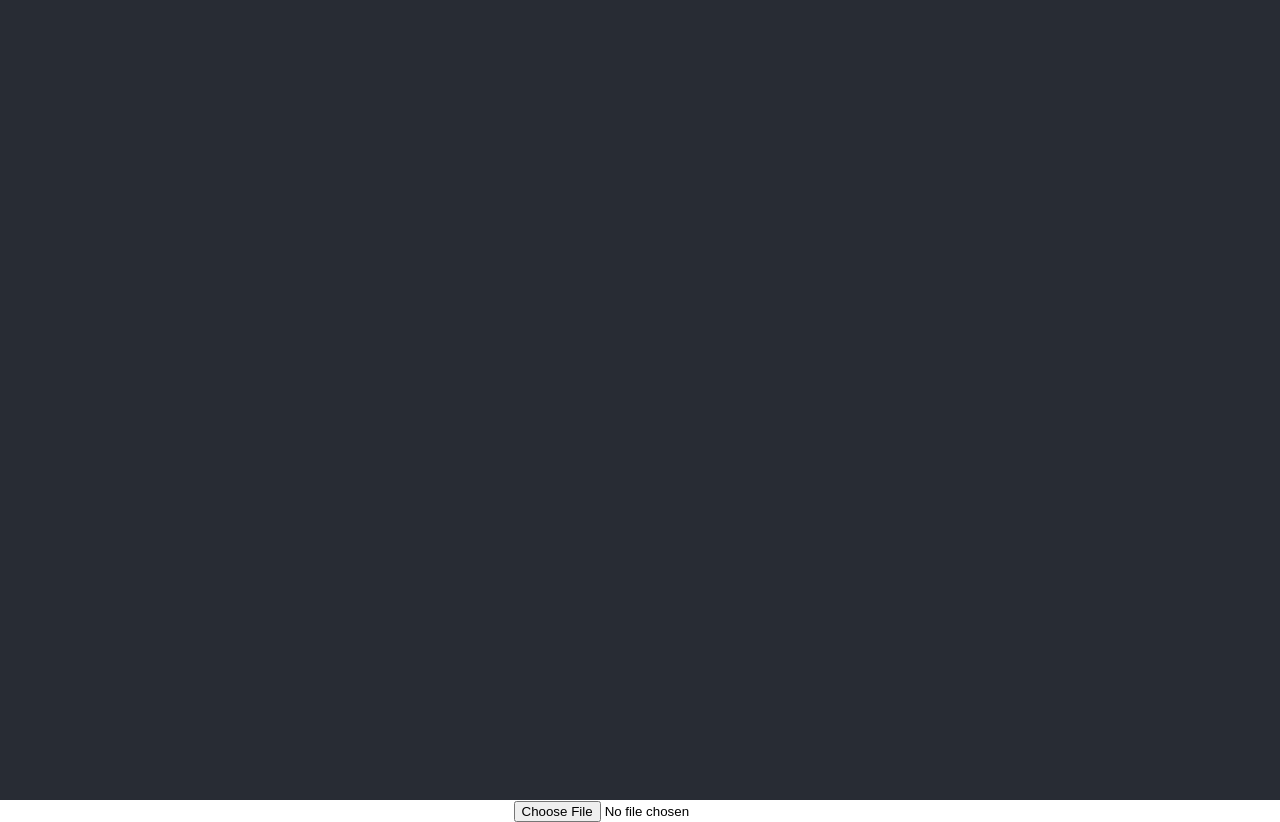
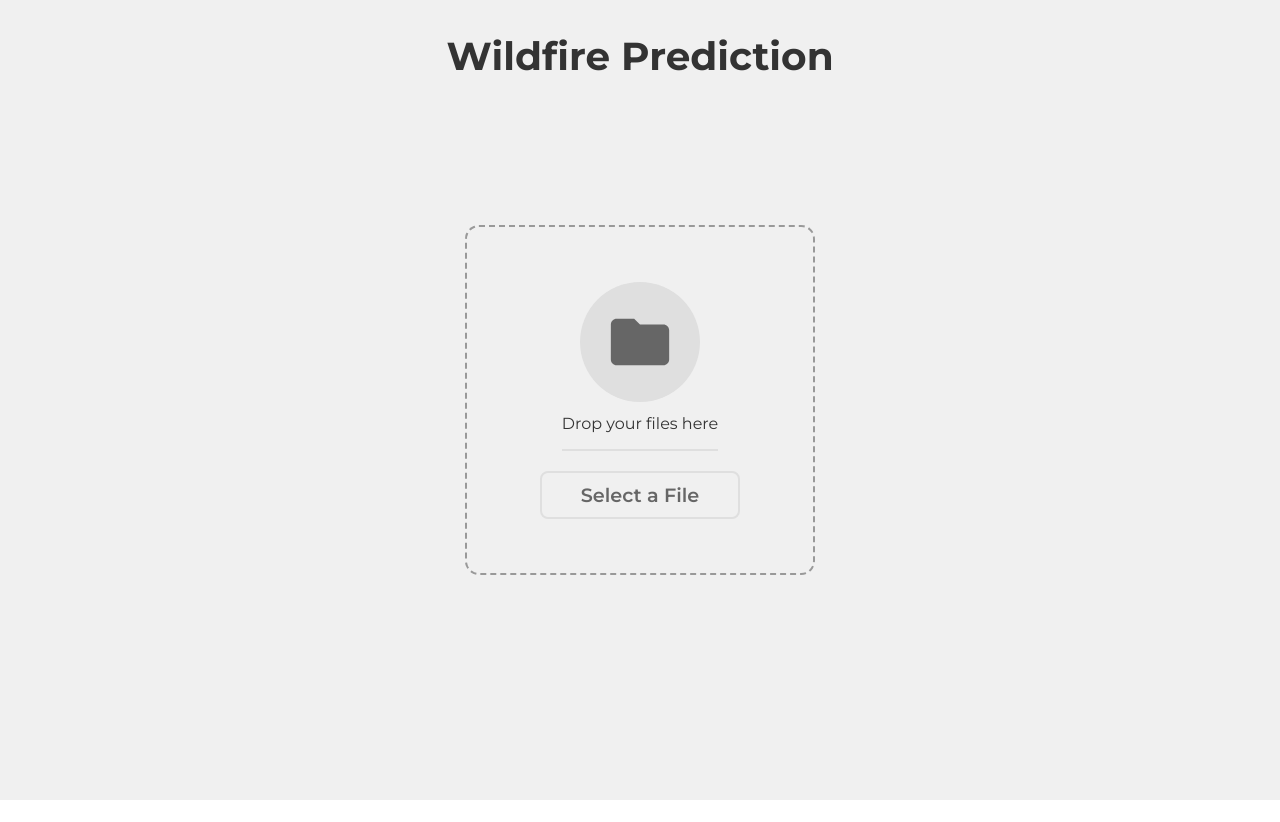
Before and after one commit to carminesh/aws-serverless-deep-learning-model, a React (Create React App) app in the folder frontend/wildfire-detector/: page / in a window 1280 px wide. After the commit the page ends 800 px from the top, so only its background shows below. Built offline with nearby package versions, Linux system fonts and the light colour scheme.

Commit message:
CAHNGE: Add file insertion

```diff
--- a/frontend/wildfire-detector/public/index.html
+++ b/frontend/wildfire-detector/public/index.html
@@ -3,6 +3,9 @@
   <head>
     <meta charset="utf-8" />
     <link rel="icon" href="%PUBLIC_URL%/favicon.ico" />
+    <link rel="preconnect" href="https://fonts.googleapis.com">
+    <link rel="preconnect" href="https://fonts.gstatic.com" crossorigin>
+    <link href="https://fonts.googleapis.com/css2?family=Montserrat:ital,wght@0,100..900;1,100..900&display=swap" rel="stylesheet">
     <meta name="viewport" content="width=device-width, initial-scale=1" />
     <meta name="theme-color" content="#000000" />
     <meta
--- a/frontend/wildfire-detector/src/Components/App.js
+++ b/frontend/wildfire-detector/src/Components/App.jsx
@@ -4,7 +4,8 @@ import ImageUploader from './ImageUploader';
 function App() {
   return (
     <div className="App">
-      <header className="App-header">
+      <header className="Header">
+        <h2>Wildfire Prediction</h2>
       </header>
 
       <ImageUploader/>
--- a/frontend/wildfire-detector/src/Components/ImageUploader.js
+++ /dev/null
@@ -1,37 +0,0 @@
-import React, { useState } from 'react';
-
-const ImageUploader = () => {
-  const [imageBase64, setImageBase64] = useState('');
-  const [imageFile, setImageFile] = useState(null);
-
-  const handleImageChange = (e) => {
-    const file = e.target.files[0];
-    if (file) {
-      const reader = new FileReader();
-      reader.readAsDataURL(file);
-      reader.onloadend = () => {
-        setImageFile(file);
-        setImageBase64(reader.result);
-      };
-    }
-  };
-
-  const handleUpload = () => {
-    // Here you can use the imageBase64 state for further processing
-    console.log('Image Base64:', imageBase64);
-  };
-
-  return (
-    <div>
-      <input type="file" onChange={handleImageChange} accept="image/*" />
-      {imageBase64 && <img src={imageBase64} alt="Uploaded" style={{ maxWidth: '300px', maxHeight: '300px' }} />}
-      {imageFile && (
-        <button onClick={handleUpload}>
-          Upload Image
-        </button>
-      )}
-    </div>
-  );
-};
-
-export default ImageUploader;
--- /dev/null
+++ b/frontend/wildfire-detector/src/Components/ImageUploader.jsx
@@ -0,0 +1,83 @@
+import React, { useState, useRef, useEffect } from 'react';
+import '../Style/ImageUploader.css';
+import Button from '@mui/material/Button';
+import PublishIcon from '@mui/icons-material/Publish';
+import FolderIcon from '@mui/icons-material/Folder';
+
+const ImageUploader = () => {
+  const [imageBase64, setImageBase64] = useState('');
+  const [imageFile, setImageFile] = useState(null);
+
+  /* const handleImageChange = (e) => {
+    const file = e.target.files[0];
+    if (file) {
+      setImageFile(file);
+      const reader = new FileReader();
+      reader.onloadend = () => {
+        setImageBase64(reader.result);
+      };
+      reader.readAsDataURL(file);
+    }
+  };
+
+  const handleUpload = () => {
+    // Here you can use the imageBase64 state for further processing
+    console.log('Image Base64:', imageBase64);
+  }; */
+
+  const handleImageChange = (e) => {
+    const file = e.target.files[0];
+    if (file) {
+      setImageFile(file);
+      const reader = new FileReader();
+      reader.onloadend = () => {
+        setImageBase64(reader.result);
+      };
+      reader.readAsDataURL(file);
+    }
+  };
+
+  const handleUpload = () => {
+    // Here you can use the imageBase64 state for further processing
+    console.log('Image Base64:', imageBase64);
+  };
+
+  const handleDrop = (e) => {
+    e.preventDefault();
+    const file = e.dataTransfer.files[0];
+    if (file) {
+      setImageFile(file);
+      const reader = new FileReader();
+      reader.onloadend = () => {
+        setImageBase64(reader.result);
+      };
+      reader.readAsDataURL(file);
+    }
+  };
+
+  const handleDragOver = (e) => {
+    e.preventDefault();
+  };
+
+  return (
+    <div class="drop-container" id="dropcontainer" onDrop={handleDrop}
+    onDragOver={handleDragOver}>
+      <div id="folder-container">
+        <FolderIcon id="folder-icon" sx={{color: "#666666", width: '70px', height: '70px'}} />
+      </div>
+      <span class="drop-title">Drop your files here</span>
+
+      <input type="file" id="file-input" name="file-input" onChange={handleImageChange} accept="image/*"/>
+      <label id="file-input-label" for="file-input">Select a File</label>
+
+      {imageBase64 && <img src={imageBase64} alt="Uploaded" style={{ maxWidth: '350px', maxHeight: '350px' }} />}
+      {imageFile && (
+        <Button variant="outlined" startIcon={<PublishIcon />}>
+          Click to upload
+        </Button>
+      )}
+    </div>
+  );
+};
+
+export default ImageUploader;
--- a/frontend/wildfire-detector/src/Style/App.css
+++ b/frontend/wildfire-detector/src/Style/App.css
@@ -1,38 +1,21 @@
 .App {
-  text-align: center;
+  background-color: #f0f0f0;
+  display: flex;
+  justify-content: center;
+  align-items: center;
+  flex-direction: column;
+  height: 100vh;
+  width: 100%;
 }
-
-.App-logo {
-  height: 40vmin;
-  pointer-events: none;
-}
-
-@media (prefers-reduced-motion: no-preference) {
-  .App-logo {
-    animation: App-logo-spin infinite 20s linear;
-  }
-}
-
-.App-header {
-  background-color: #282c34;
-  min-height: 100vh;
+.Header {
+  position: absolute;
+  min-height: 8vh;
+  width: 100%;
+  top: 0pt;
   display: flex;
   flex-direction: column;
   align-items: center;
   justify-content: center;
   font-size: calc(10px + 2vmin);
-  color: white;
+  color: #333333;
 }
-
-.App-link {
-  color: #61dafb;
-}
-
-@keyframes App-logo-spin {
-  from {
-    transform: rotate(0deg);
-  }
-  to {
-    transform: rotate(360deg);
-  }
-}
--- a/frontend/wildfire-detector/src/Style/ImageUploader.css
+++ b/frontend/wildfire-detector/src/Style/ImageUploader.css
@@ -0,0 +1,106 @@
+#box {
+    width: 30%;
+    height: 25%;
+    display: flex;
+    justify-content: center;
+    align-items: center;
+}
+
+#upload-btn {
+    padding: 10px;
+    background-color: red !important;
+}
+
+.drop-container {
+  position: relative;
+  display: flex;
+  gap: 10px;
+  flex-direction: column;
+  justify-content: center;
+  align-items: center;
+  height: 350px;
+  width: 350px;
+  padding: 20px;
+  border-radius: 14px;
+  border: 2.5px dashed #999999;
+  color: #999999;
+  transition: background .2s ease-in-out, border .2s ease-in-out;
+}
+
+
+/* entering the hover */
+
+.drop-container:hover {
+  cursor: pointer;
+  border-color: #333333;
+}
+
+.drop-container:hover #folder-container {
+  width: 100px;
+  height: 100px;
+  transition: width 0.3s ease-in-out, height 0.3s ease-in-out;
+}
+
+.drop-container #folder-container {
+  transition: width 0.3s ease-in-out, height 0.3s ease-in-out;
+}
+
+/* exiting the hover */
+.drop-container:hover #folder-icon {
+  width: 55px;
+  height: 55px;
+  transition: width 0.3s ease-in-out, height 0.3s ease-in-out;
+}
+
+.drop-container #folder-icon {
+  transition: width 0.3s ease-in-out, height 0.3s ease-in-out;
+}
+
+.drop-title {
+  color: #333333;
+  font-size: 16px;
+  text-align: center;
+  transition: color .2s ease-in-out;
+  padding-bottom: 16px;
+  border-bottom: 2px solid #DFDFDF;
+}
+
+
+#file-input {
+    display: none;
+  }
+
+  #file-input-label {
+    font-weight: 600;
+    margin-top: 10px;
+    display: flex;
+    justify-content: space-around;
+    align-items: center;
+    align-items: center;
+    color: #666666;
+    font-size: 1.2em;
+    width: 200px;
+    padding: 10px 15px;
+    border: 2px solid #dfdfdf;
+    border-radius: 8px;
+  }
+
+  #file-input-label:hover {
+    border: 2px solid #333333;
+    background-color: #333333;
+    color: #DFDFDF;
+    cursor: pointer;
+    transition: background .2s ease-in-out, border .2s ease-in-out;
+  }
+
+
+  #folder-container {
+    margin-bottom: 2px;
+    width: 120px;
+    height: 120px;
+    border-radius: 50%;
+    display: flex;
+    justify-content: center;
+    align-items: center;
+    background-color: #dfdfdf ;
+  }
--- a/frontend/wildfire-detector/src/Style/index.css
+++ b/frontend/wildfire-detector/src/Style/index.css
@@ -1,13 +1,11 @@
-body {
+* {
+  box-sizing: border-box;
+}
+
+html, body {
   margin: 0;
-  font-family: -apple-system, BlinkMacSystemFont, 'Segoe UI', 'Roboto', 'Oxygen',
-    'Ubuntu', 'Cantarell', 'Fira Sans', 'Droid Sans', 'Helvetica Neue',
-    sans-serif;
+  padding: 0;
+  font-family: 'Montserrat', sans-serif;
   -webkit-font-smoothing: antialiased;
   -moz-osx-font-smoothing: grayscale;
 }
-
-code {
-  font-family: source-code-pro, Menlo, Monaco, Consolas, 'Courier New',
-    monospace;
-}
--- a/frontend/wildfire-detector/src/index.js
+++ b/frontend/wildfire-detector/src/index.js
@@ -3,6 +3,7 @@ import ReactDOM from 'react-dom/client';
 import './Style/index.css';
 import App from './Components/App';
 import reportWebVitals from './reportWebVitals';
+
 
 const root = ReactDOM.createRoot(document.getElementById('root'));
 root.render(
```
